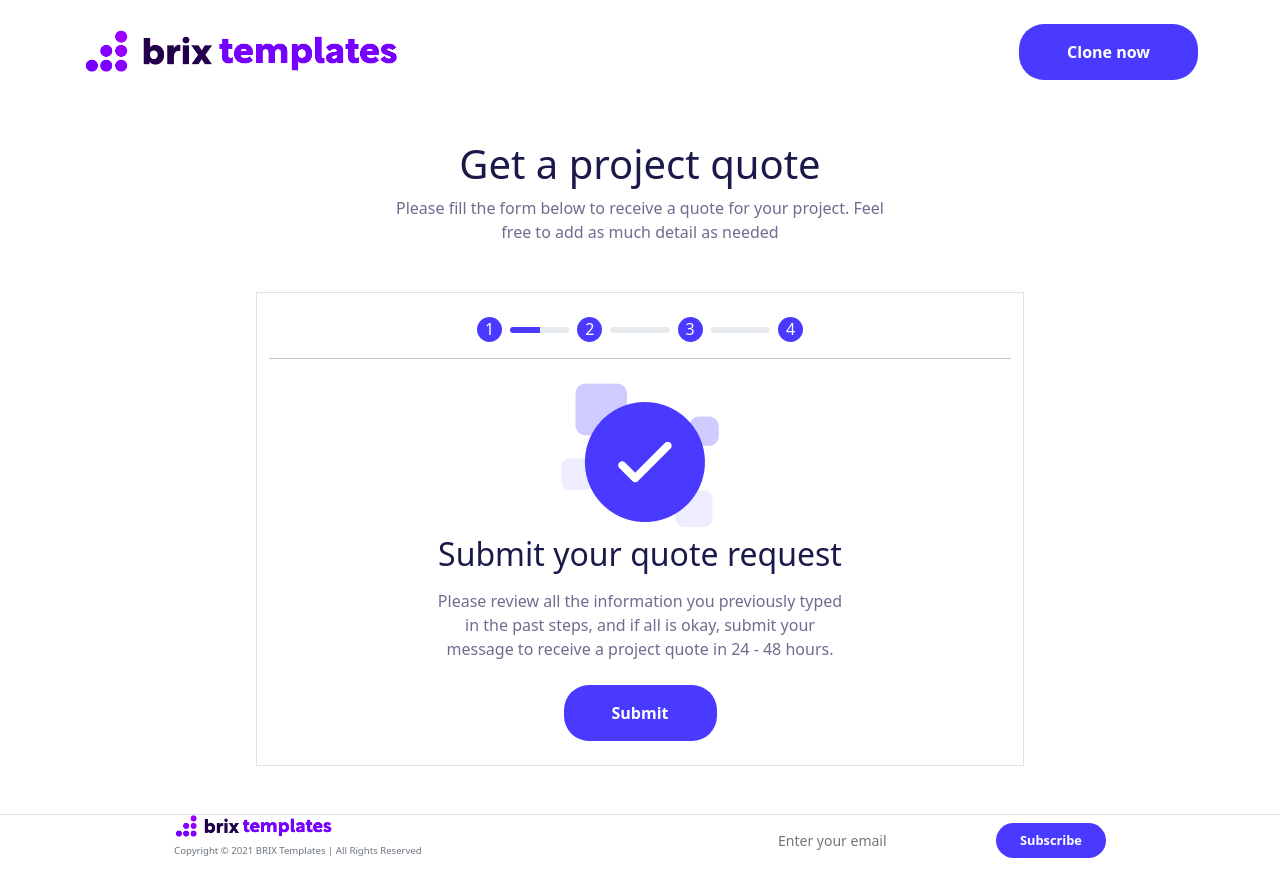
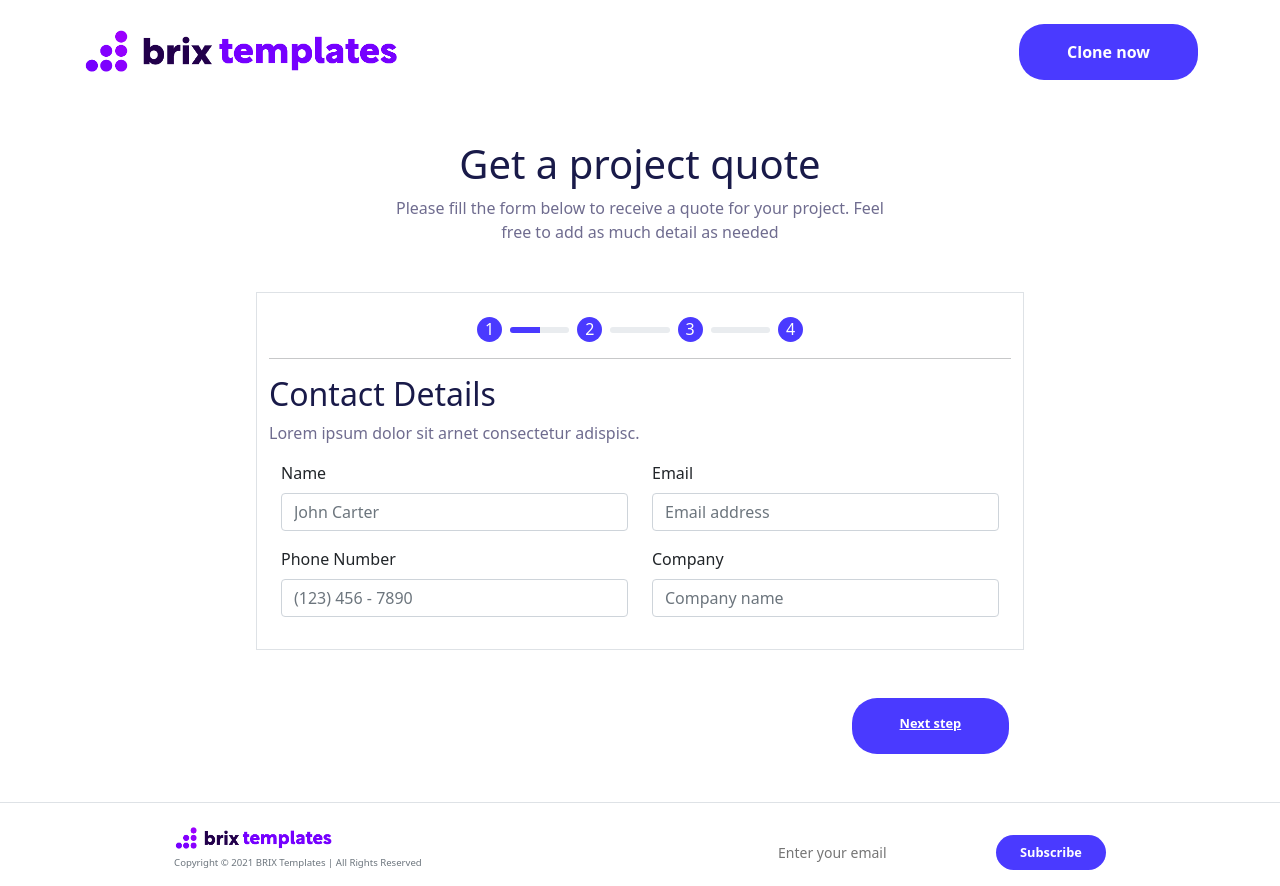
Before and after one commit to mike2611/prueba-tecnica, a React (Create React App) app: page / in a window 1280 px wide. Built offline with nearby package versions, Linux system fonts and the light colour scheme.

Commit message:
Add propTypes

```diff
--- a/package.json
+++ b/package.json
@@ -7,6 +7,7 @@
     "@testing-library/react": "^12.1.4",
     "@testing-library/user-event": "^13.5.0",
     "bootstrap": "^5.1.3",
+    "prop-types": "^15.8.1",
     "react": "^17.0.2",
     "react-bootstrap": "^2.2.2",
     "react-dom": "^17.0.2",
--- a/src/App.css
+++ b/src/App.css
@@ -78,6 +78,16 @@
   width: 55%;
 }
 
+.nav-btn{
+  font-size: 0.8rem;
+}
+
+.nav-back-btn{
+  border: 1px solid #4a3aff;
+  color: #4a3aff;
+  background-color: #fff;
+}
+
 @media screen and (max-width: 768px) {
   .top-logo {
     width: 15rem;
--- a/src/App.js
+++ b/src/App.js
@@ -1,16 +1,27 @@
 import './App.css';
+import { BrowserRouter as Router, Routes, Route } from 'react-router-dom';
 import TopBar from './TopBar';
 import MainText from './MainText';
+import ContactDetails from './ContactDetails';
+import Services from './Services';
+import Budget from './Budget';
+import Review from './Review';
 import Footer from './Footer';
-import Review from './Review';
 
 function App() {
   return (
     <div>
-      <TopBar />
-      <MainText />
-      <Review />
-      <Footer />
+      <Router>
+        <TopBar />
+        <MainText />
+        <Routes>
+          <Route exact path="/" element={<ContactDetails />} />
+          <Route path="/services" element={<Services />} />
+          <Route path="/budget" element={<Budget />} />
+          <Route path="/review" element={<Review />} />
+        </Routes>
+        <Footer />
+      </Router>
     </div>
   );
 }
--- a/src/ContactDetails.js
+++ b/src/ContactDetails.js
@@ -2,8 +2,10 @@ import Form from 'react-bootstrap/Form';
 import Row from 'react-bootstrap/Row';
 import Col from 'react-bootstrap/Col';
 import Progress from './Progress';
+import NavButtons from './NavButtons';
 
 const ContactDetails = () => (
+  <>
     <section className="container container-width border py-4">
       <div>
         <Progress />
@@ -36,6 +38,9 @@ const ContactDetails = () => (
         </Row>
       </Form>
     </section>
+    <NavButtons previous="/services" next="/services" />
+  </>
+
 );
 
 export default ContactDetails;
--- a/src/Footer.js
+++ b/src/Footer.js
@@ -2,11 +2,11 @@ import logo from './assets/logo.png';
 
 const Footer = () => (
   <section className="d-flex flex-column flex-md-row align-items-center justify-content-around mt-5 border-top">
-    <div className="order-1 order-md-0">
+    <div className="order-1 order-md-0 mt-4">
       <img src={logo} alt="logo" className="d-none d-md-block footer-logo me-1" />
       <p className="text-muted footer-info mt-3 mt-md-1">Copyright &copy; 2021 BRIX Templates | All Rights Reserved </p>
     </div>
-    <div className="d-flex align-items-center justify-content-center order-0 order-md-1 mb-2">
+    <div className="d-flex align-items-center justify-content-center order-0 order-md-1 mb-2 mt-4">
       <input type="name" id="email" className="form-control-sm footer-input" placeholder="Enter your email" required="required" />
       <button className="purple footer-btn btn-style px-4 py-2 ms-2" type="button">Subscribe</button>
     </div>
--- /dev/null
+++ b/src/NavButtons.js
@@ -0,0 +1,16 @@
+import { NavLink } from 'react-router-dom';
+import PropTypes from 'prop-types';
+
+const NavButtons = ({ previous, next }) => (
+  <section className="d-flex justify-content-around container my-5">
+    <NavLink to={previous} className="nav-back-nav-btn btn-style px-5 py-3" type="button">Previous step</NavLink>
+    <NavLink to={next} className="purple nav-btn btn-style px-5 py-3" type="button">Next step</NavLink>
+  </section>
+);
+
+NavButtons.propTypes = {
+  previous: PropTypes.string.isRequired,
+  next: PropTypes.string.isRequired,
+};
+
+export default NavButtons;
```
Lines whose indentation alone changed are shown as unchanged.
